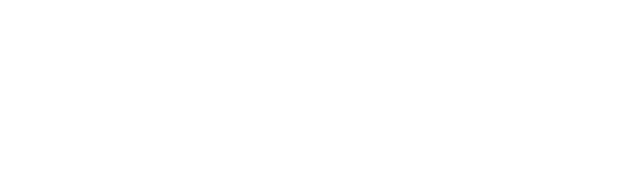
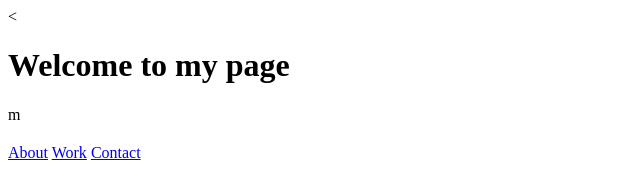
Before and after one commit to John-LA/MicroverseTrial, a plain HTML site: page index.html in a window 1280 px wide. Shown: the whole page, without its empty margins (0-640 px from the left). Drawn offline with Linux system fonts and the light colour scheme.

Commit message:
Update index.html

```diff
--- a/index.html
+++ b/index.html
@@ -1,18 +1,31 @@
-<!DOCTYPE html>
+<<!DOCTYPE html>
 <html lang="en">
   <head>
     <meta charset="UTF-8">
     <title>Fork Me! FCC: Test Suite Template</title>
-    <link rel="stylesheet" href="css/style.css">
+    <link rel="stylesheet" href="styles.css">
   </head>
 
   <body>
+    <div id="welcome-section">
+      <h1>Welcome to my page</h1>
+    </div>m
+    <div id="projects">
+      <h2 class="project-title"></h2>
+      <div>
+        <a href="https://personal-portfolio.freecodecamp.rocks/#contact"></a>
+      </div>
+    </div>
+    <div id="navbar">
+        <a href="#About">
+          About</a>
+          <a href="#Work">
+          Work</a>
+          <a href="#Contact">
+          Contact</a>
+  </div>
 
-
-
-    <script src="https://cdn.freecodecamp.org/testable-projects-fcc/v1/bundle.js"></script>
-
-
+<!-- <script src="https://cdn.freecodecamp.org/testable-projects-fcc/v1/bundle.js"></script> -->
     <script  src="js/index.js"></script>
   </body>
 </html>
```
